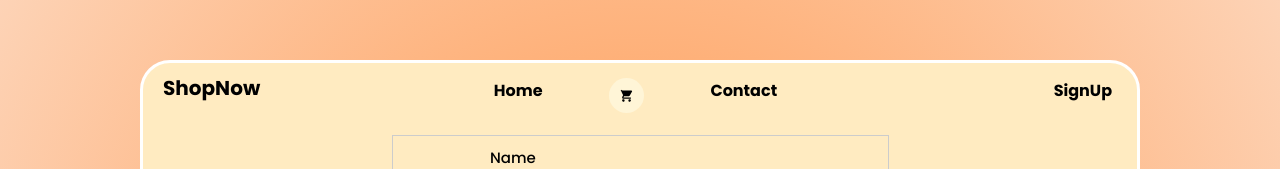
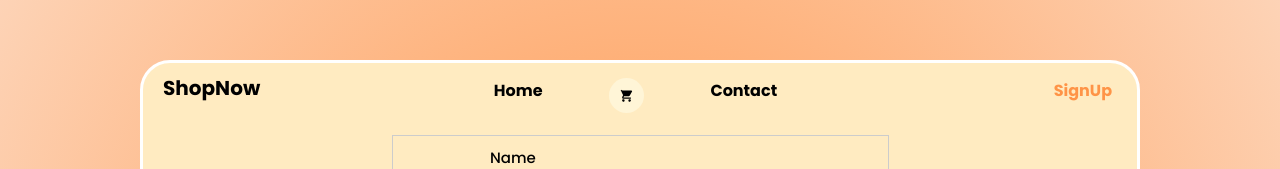
Before and after one commit to Nitinjha121/e-commerce, a React (Create React App) app: page /register in a window 1280 px wide. Shown: the top 169 px of the page. Built offline with nearby package versions, Linux system fonts and the light colour scheme; no server answers.

Commit message:
fix some bug

```diff
--- a/src/components/Nav.jsx
+++ b/src/components/Nav.jsx
@@ -3,24 +3,12 @@ import "../styles/Nav.css";
 import ShoppingCartIcon from "@material-ui/icons/ShoppingCart";
 import MenuIcon from "@material-ui/icons/Menu";
 import ClearIcon from "@material-ui/icons/Clear";
-import { Link, useHistory } from "react-router-dom";
+import { Link, useLocation } from "react-router-dom";
 
 function Nav() {
   const [navMenu, setNavMenu] = useState(false);
-  const homeRef = useRef(null);
-  const cartRef = useRef(null);
-  const signupRef = useRef(null);
-  const navRefArr = [homeRef, cartRef, signupRef];
 
-  const {
-    location: { pathname },
-  } = useHistory();
-
-  // console.log()
-
-  useEffect(() => {
-    console.log(window.location);
-  }, [pathname]);
+  const { pathname } = useLocation();
 
   const clickHandler = () => {
     setNavMenu(!navMenu);
@@ -36,17 +24,19 @@ function Nav() {
         <div className="nav__option">
           <ul>
             <li>
-              <Link className={`nav__link`} ref={homeRef} to="/">
+              <Link
+                className="nav__link"
+                style={{ color: pathname === "/" ? "#ff9447" : "#000" }}
+                to="/"
+              >
                 Home
               </Link>
             </li>
             <li>
               <Link
-                className={`nav__link ${""}`}
+                className="nav__link"
                 style={{ color: pathname === "/cart" ? "#ff9447" : "#000" }}
-                ref={cartRef}
                 to="/cart"
-                ref={cartRef}
               >
                 <ShoppingCartIcon
                   fontSize="large"
@@ -60,11 +50,9 @@ function Nav() {
         </div>
         <div className="nav__account">
           <Link
-            className={`nav__link `}
-            style={{ color: pathname === "/signup" ? "#ff9447" : "#000" }}
-            ref={signupRef}
+            className="nav__link"
+            style={{ color: pathname === "/register" ? "#ff9447" : "#000" }}
             to="/register"
-            ref={signupRef}
           >
             SignUp
           </Link>
```
Also changed, not shown: 19 other files (tests, documents, lock files or other folders).
